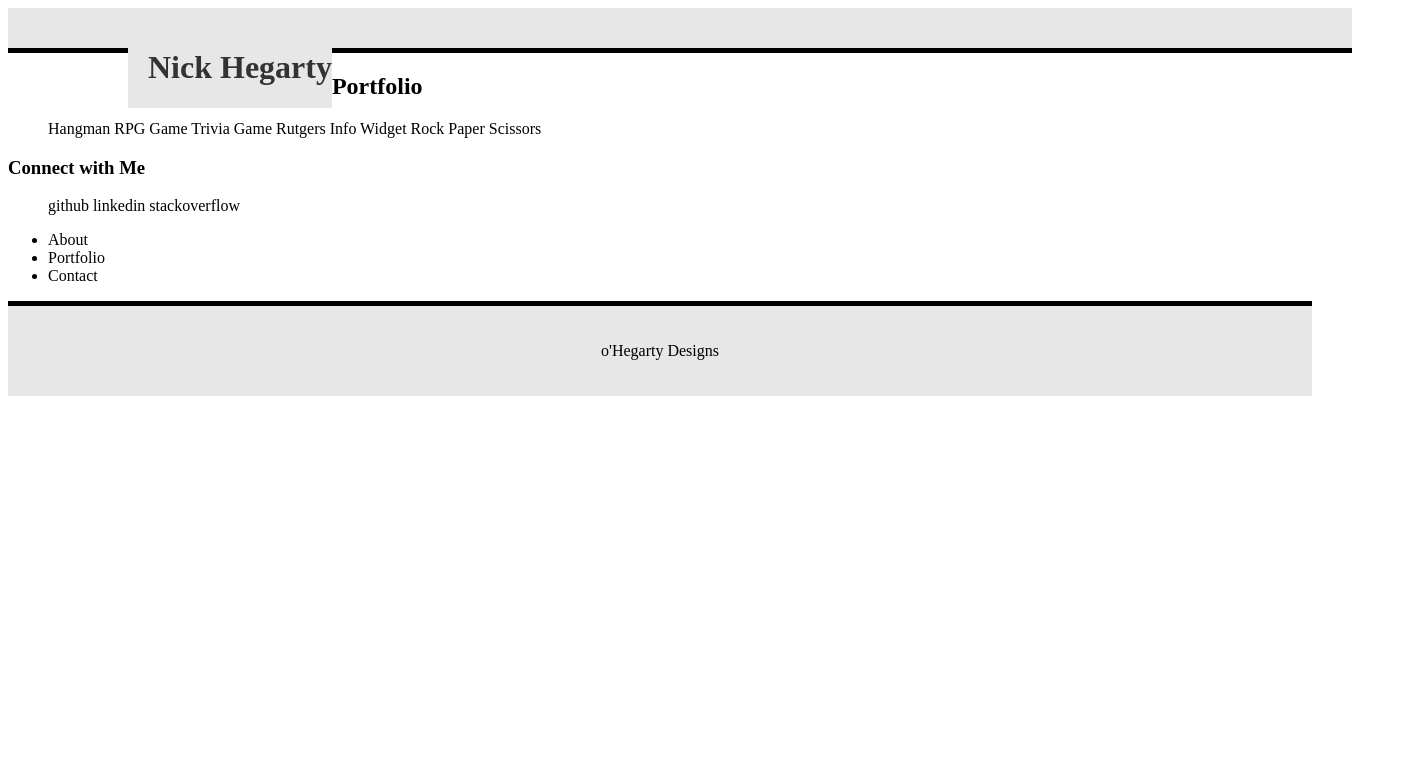
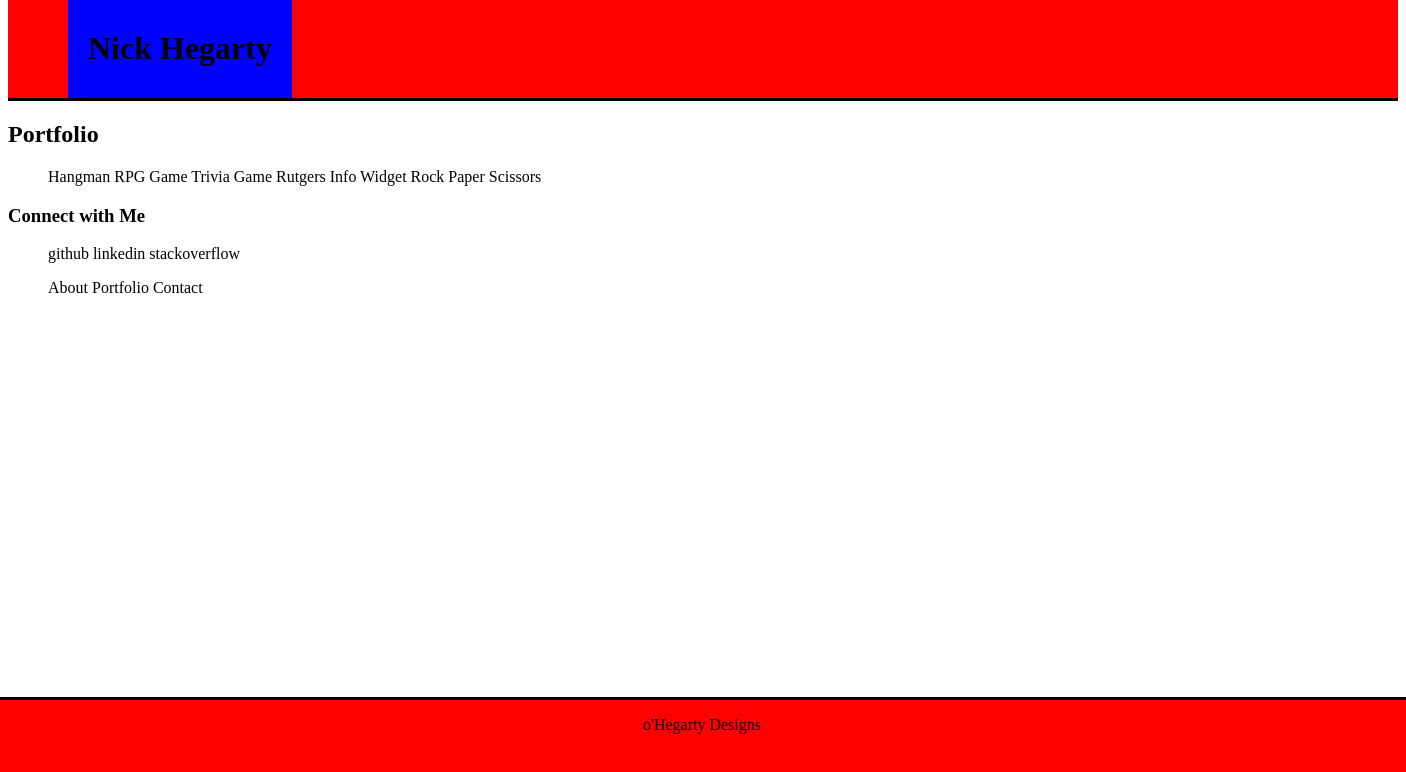
Before and after one commit to nick-hegarty/Basic-Portfolio, a plain HTML site: page portfolio.html in a window 1280 px wide. Shown: the whole page, 1406 px wide, since content can reach past the window. Drawn offline with Linux system fonts and the light colour scheme.

Commit message:
created header footer

```diff
--- a/assets/css/style.css
+++ b/assets/css/style.css
@@ -1,44 +1,20 @@
-body{
-	color:black;
-}
-
-.header-border{
-	background:#e7e7e7;
-	padding: 20px 20px 20px 60px;
-	margin-bottom :20px;
-	color:#333;
-	border-bottom: 5px solid black;
-	width:100%;
-}
-
-.header-name{
-	background:#e7e7e7;
-	padding-left:20px;
-	border:10px;
-	margin-left:60px;
-	margin-right:0%;
-	float:left;
-
-}
-
-.bio{
-	padding:20px;
-	clear:both;
-}
-
-
+/*
 
 .wrapper{
 	background:green;
 	float:left;
 	padding-left:20px;
-	width:70%;
+	width:50%;
+	margin:0px 20px;
 }
 
 .contact-info{
-	float:left;
+	float:right;
 	background:blue;
-	padding-right:20px;
+	padding-left:20px;
+	width:40%;
+	margin-left:30px;
+
 }
 
 .footer{
@@ -52,13 +28,58 @@ body{
 	border-top: 5px solid black;
 	bottom:0;
 	clear:both;
+	background:#e7e7e7;
+	padding: 20px 20px 20px 60px;
+	color:#333;
+	width:100%;
+	margin:0 auto 0 auto
+	bottom:0;
 }
 
-.navigation {
+.li-navigation {
     list-style-type: none;
     margin: 20;
     padding: 20;
-    display:inline;
     position:relative;
 
+}*/
+
+ h1{
+ 	float: left;
+ 	margin-left:60px;
+ 	background-size: 100px;
+ 	padding:31.5px 20px;
+ 	background-color:blue;
+ 	margin-top:0;
+ 	height: ;
+ }
+nav{
+	float:right;
 }
+li{
+	display:inline;
+	clear:both;
+}
+header{
+	width:110%;
+	height: 100px;
+	margin-top:-10px;
+	background-color:red;
+	border-bottom-style: solid;
+	border-bottom-color:black;
+	border-size:5px;
+
+}
+
+footer{
+	width:110%;
+	height:100px;
+	text-align:center;
+	background-color:red;
+	margin-left:-10px;
+	position:absolute;
+	bottom:0;
+	border-top:solid;
+	border-top-color:black;
+
+}
```
Also changed, not shown: index.html (+16 -19 lines), 2 other files.
